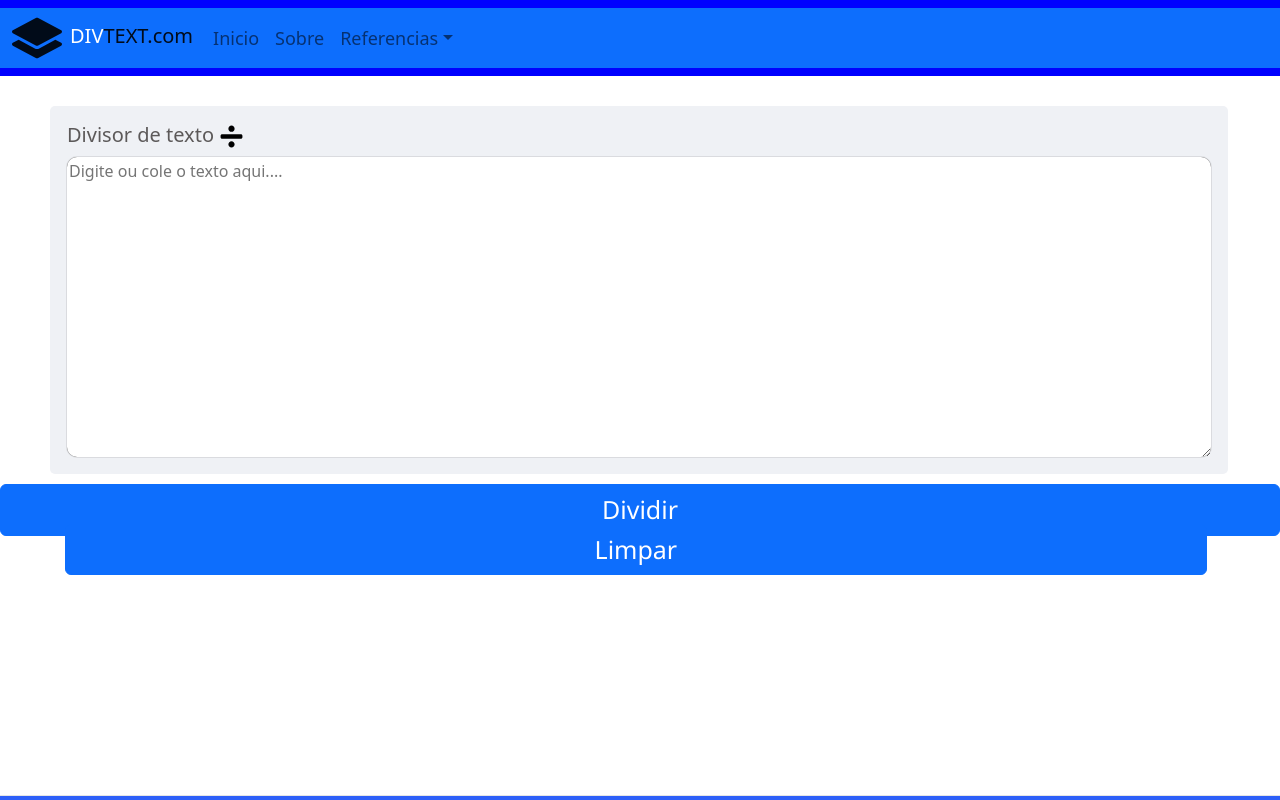
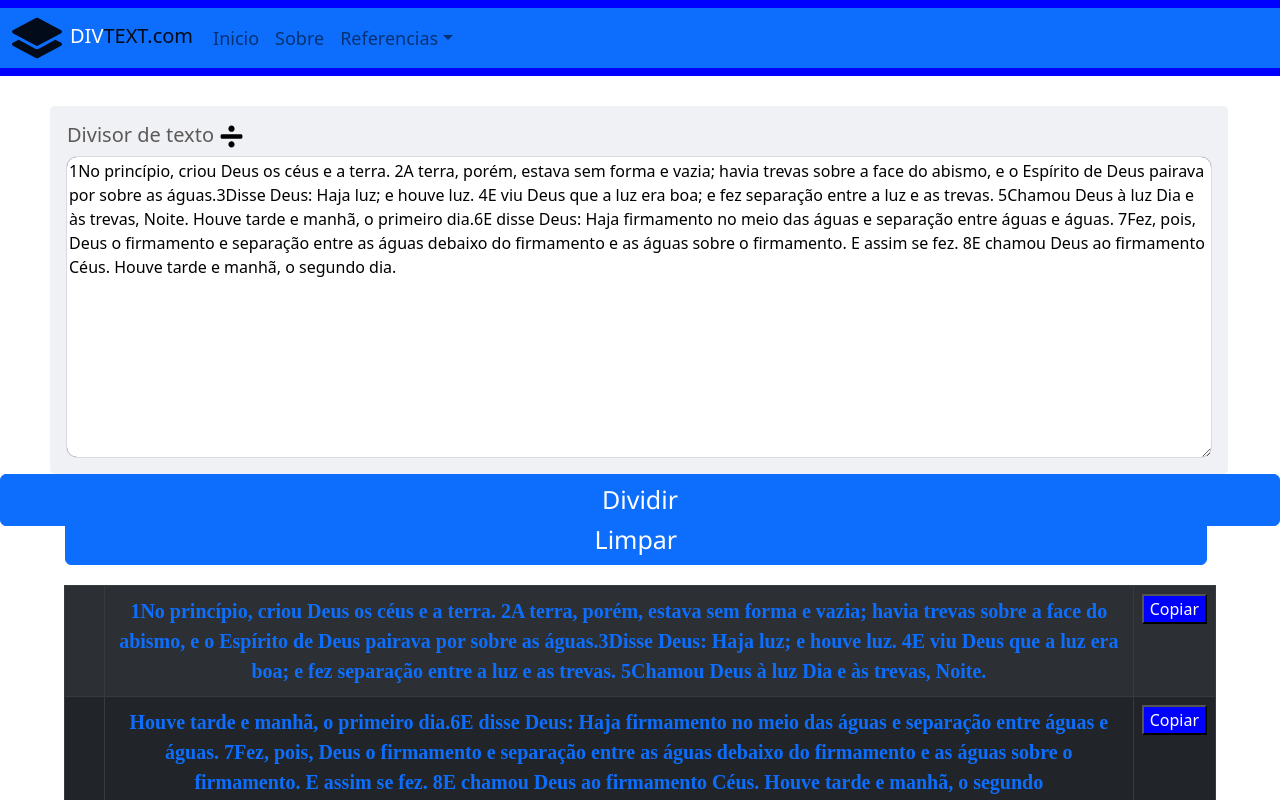
Before and after one commit to fernandohbb/divisorTextoReact, a React (Create React App) app: page / in a window 1280 px wide. Both pictures are taken after a click on the button "Dividir". Shown: the top 800 px of the page. Built offline with nearby package versions, Linux system fonts and the light colour scheme.

Commit message:
Alteracoes,para deixar o programa mais organizado

```diff
--- a/src/App.css
+++ b/src/App.css
@@ -84,7 +84,6 @@ ul {
   }
   Button.btn-dividir{
     margin-bottom: -12px;
-    margin-top: 10px;
     font-size: 25px;
     font-family:'Segoe UI', Tahoma, Geneva, Verdana, sans-serif;
   }
@@ -93,7 +92,6 @@ ul {
     font-family:'Segoe UI', Tahoma, Geneva, Verdana, sans-serif;
     width: 89.2%;
     margin-left: 65px;
-    margin-top: 0px;
   }
   #tab{
     width: 90%;
--- a/src/App.js
+++ b/src/App.js
@@ -12,20 +12,19 @@ import 'bootstrap/dist/css/bootstrap.min.css';
 
 function App() {
 
-    const[divisoes, setDivisoes] = useState([]);
-    const[limpar, setLimpar] = useState();
-    //const[qnt, setQnt] = useState([]);
-    const [textoUsuario, setTextoarea] = useState("")
+const[divisoes, setDivisoes] = useState([]);
+const [textoUsuario, setTextoUsuario] = useState("1No princípio, criou Deus os céus e a terra. 2A terra, porém, estava sem forma e vazia; havia trevas sobre a face do abismo, e o Espírito de Deus pairava por sobre as águas.3Disse Deus: Haja luz; e houve luz. 4E viu Deus que a luz era boa; e fez separação entre a luz e as trevas. 5Chamou Deus à luz Dia e às trevas, Noite. Houve tarde e manhã, o primeiro dia.6E disse Deus: Haja firmamento no meio das águas e separação entre águas e águas. 7Fez, pois, Deus o firmamento e separação entre as águas debaixo do firmamento e as águas sobre o firmamento. E assim se fez. 8E chamou Deus ao firmamento Céus. Houve tarde e manhã, o segundo dia.")
 
-  return (
+return (
     <div className="App">
       <Menu name=".com" />
-      <Textoarea textoUsuario={textoUsuario} setTextoarea={setTextoarea}/>
+      <Textoarea textoUsuario={textoUsuario}
+                 setTextoUsuario={setTextoUsuario}/>
       <BtnDividir setDivisoes={setDivisoes} />
-      <BtnLimpar setLimpar={setLimpar}/>
+      <BtnLimpar funcaoLimpar={setTextoUsuario}/>
       <TableDivisoes textoDividido={divisoes}/>
       <Footer></Footer>
-          </div>
+    </div>
   );
 }
 
--- a/src/button/BtnLimpar.js
+++ b/src/button/BtnLimpar.js
@@ -1,17 +1,18 @@
 import { Button } from 'react-bootstrap';
 import React from 'react'
-export const BtnLimpar = ({setLimpar}) => {
+export const BtnLimpar = ({funcaoLimpar}) => {
 
     function limparTexto(){
-        let limpar = document.querySelector("#dividir")
-        limpar.value = '';
-      // let limpar =  location.reload();
-       setLimpar(limpar)
+      funcaoLimpar("");
     }
 
     return (
-     <div>
-      <Button variant="primary" className='btn-limpar' onClick={limparTexto}>Limpar</Button>
-         </div>
+    <div>
+        <Button variant="primary"
+                className='btn-limpar'
+                onClick={limparTexto}>
+                Limpar
+        </Button>
+    </div>
     )
 }
--- a/src/components/TableDivisoes.js
+++ b/src/components/TableDivisoes.js
@@ -1,24 +1,35 @@
 import React from 'react';
 import Table from 'react-bootstrap/Table';
 
-export const TableDivisoes = ({textoDividido}) => {
+export const TableDivisoes = ({ textoDividido }) => {
 
-  const copiarTextoDividido = (textoParaCopiar)=>{
-                          navigator.clipboard.writeText();
+  const copiarTextoDividido = (textoParaCopiar) => {
+    navigator.clipboard.writeText(textoParaCopiar);
 }
-
 
   return (
     <Table striped bordered hover variant="dark" id="tab">
 
       <tbody id='tbody'>
-                    { textoDividido.map(divisao => (
+        {
+          textoDividido.map(
+          divisao => {
+            return (
               <tr>
-                      <th id="qnt">#</th>
-                      <th id="texto-dividido" >{divisao}</th>
-                      <th id="copiar-texto"><button onClick={copiarTextoDividido(divisao)}>Copiar</button></th>
+                <th id="qnt">
+                  {divisao.lenght}
+                  </th>
+                <th id="texto-dividido" >
+                  {divisao}
+                  </th>
+                <th id="copiar-texto">
+                  <button onClick={ function() { copiarTextoDividido(divisao) }}>
+                  Copiar
+                </button>
+                </th>
               </tr>
             )
+          }
         )
         }
       </tbody>
@@ -26,4 +37,3 @@ export const TableDivisoes = ({textoDividido}) => {
 
   )
 }
-                    //btn.onclick = function (){ copiarTextoDividido("tdDividido" + (i + 1))};
--- a/src/components/Textoarea.js
+++ b/src/components/Textoarea.js
@@ -3,18 +3,17 @@ import React from 'react';
 
 
 
-export const Textoarea = ({textoUsuario, setTextoarea}) => {
+export const Textoarea = ({textoUsuario, setTextoUsuario}) => {
 
     return (
     <section className="section-area">
     <h5>Divisor de texto <FaDivide size={25} color="black" /> </h5>
-    <textarea id = "dividir"  value={textoUsuario} onChange={(e) => setTextoarea(e.target.value)} className="textoarea" placeholder="Digite ou cole o texto aqui....">
+    <textarea id = "dividir"
+              value={textoUsuario}
+              onChange={(e) => setTextoUsuario(e.target.value)}
+              className="textoarea"
+              placeholder="Digite ou cole o texto aqui....">
     </textarea>
-      </section>
-
-
-
-
-
+    </section>
     )
 }
```
Also changed, not shown: src/button/BtnDividir.js (+10 -25 lines). Lines whose indentation alone changed are shown as unchanged.
